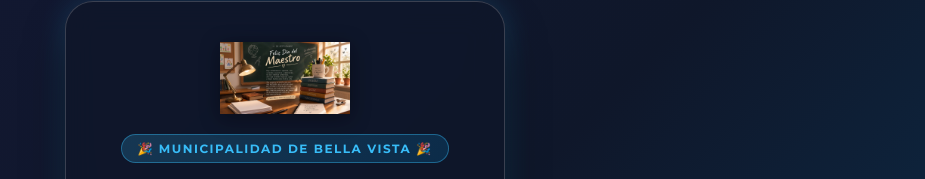
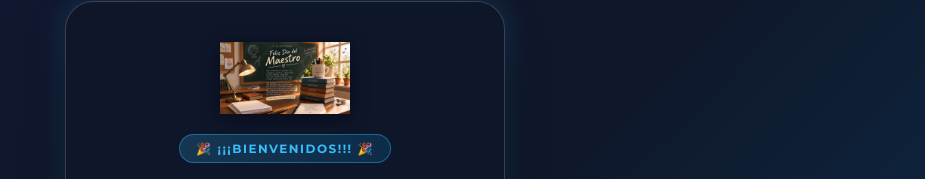
Before and after one commit to Francis071999/Fiesta-dia-del-maestro, a plain HTML site: page index.html in a window 1280 px wide. Shown: the part 188-367 px from the top of the page, without its empty margins (355-1280 px from the left). Drawn offline with Linux system fonts and the light colour scheme.

Commit message:
Fix welcome message in index.html

```diff
--- a/index.html
+++ b/index.html
@@ -18,7 +18,7 @@
     <div class="welcome-content">
       <img src="maestro2.jpg" alt="Logo Municipalidad" class="muni-logo-welcome">
 
-      <div class="welcome-badge">🎉 MUNICIPALIDAD DE BELLA VISTA 🎉</div>
+      <div class="welcome-badge">🎉 ¡¡¡BIENVENIDOS!!! 🎉</div>
       <h1 class="welcome-title">FIESTA DEL DÍA DEL MAESTRO</h1>
       <p class="welcome-subtitle">Ingresa para conocer la ubicación de tu mesa</p>
 
```
